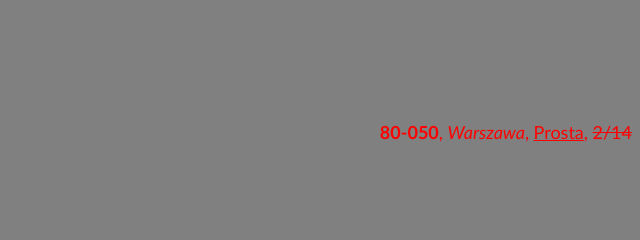
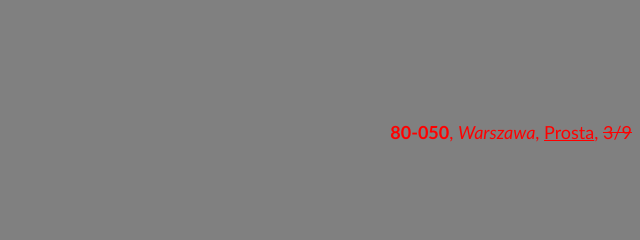
Before and after one commit to wasikowskikacper/zadaniaszkola, a plain HTML site: page Index.html in a window 1280 px wide. Shown: the part 960-1200 px from the top of the page, 640-1280 px from the left. Drawn offline with Linux system fonts and the light colour scheme.

Commit message:
Update Index.html

```diff
--- a/Index.html
+++ b/Index.html
@@ -19,7 +19,7 @@
 <p align="left"> <font color="000000" size="4" face="Times New Roman"> :,( Płacz </font> </p> <br>
 <p align="left"> <font color="FFDF00" size="4" face="Times New Roman"> [*] Znicz </font> </p> <br>
 <p align="left"> <font color="FF30A0" size="4" face="Times New Roman"> <3 serce </font> </p> <br>
-<p align="right"> <font color="FF0000" size="4" face="Calibri"> <b>80-050</b>, <i>Warszawa</i>, <u>Prosta</u>, <strike>2/14</strike> </font> </p> </center> <br>
+<p align="right"> <font color="FF0000" size="4" face="Calibri"> <b>80-050</b>, <i>Warszawa</i>, <u>Prosta</u>, <strike>3/9</strike> </font> </p> </center> <br>
 <p> <font color="FF0000" size="6" face="Arial"> Henry Cavill </p> </font> <br>
 <p align="middle"> <font color="00FF00" size="5" face="Times New Roman"> Linkin Park </p> </font> <br>
 <p> <font color="0000FF" size="4" face="Calibri"> 11 Września 2001 </p> </font> <br>
```
